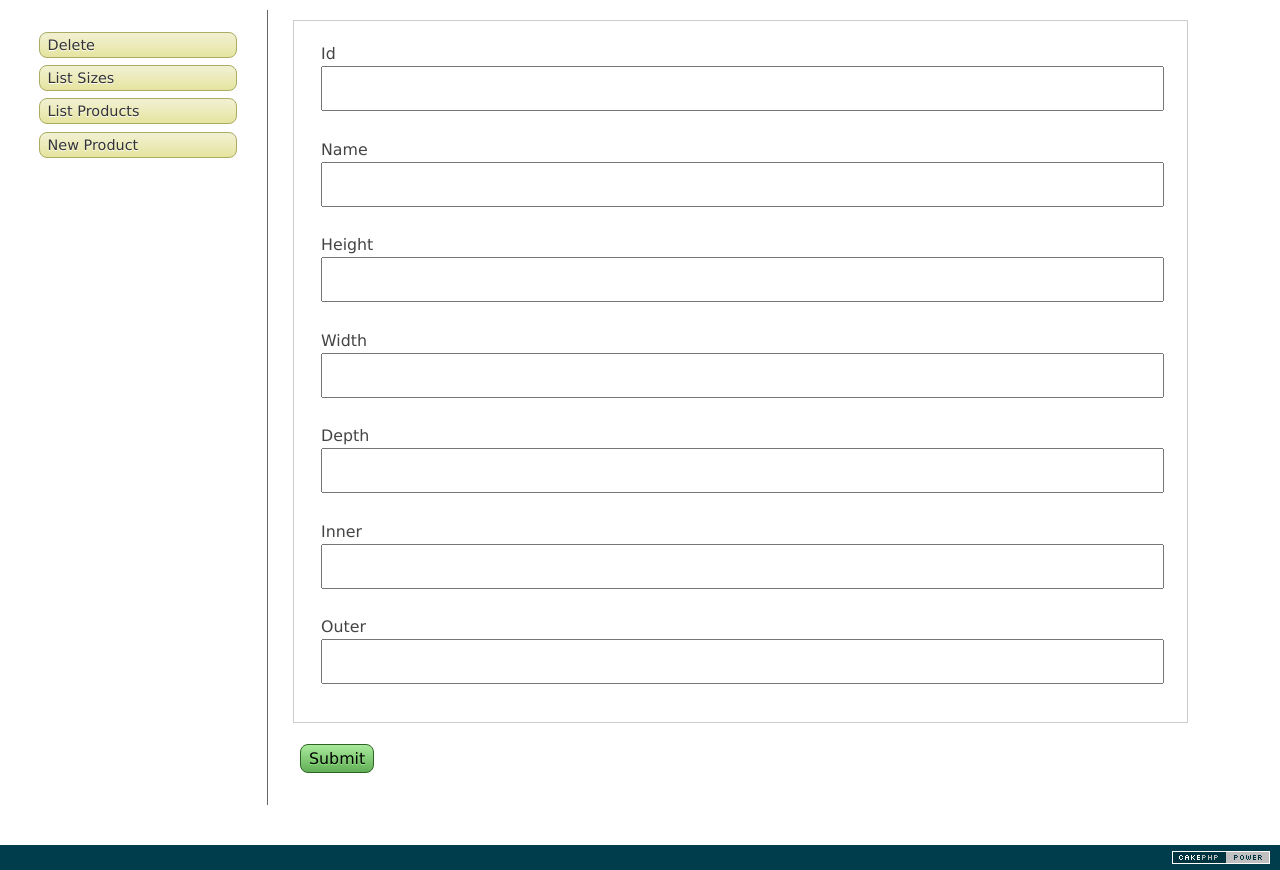
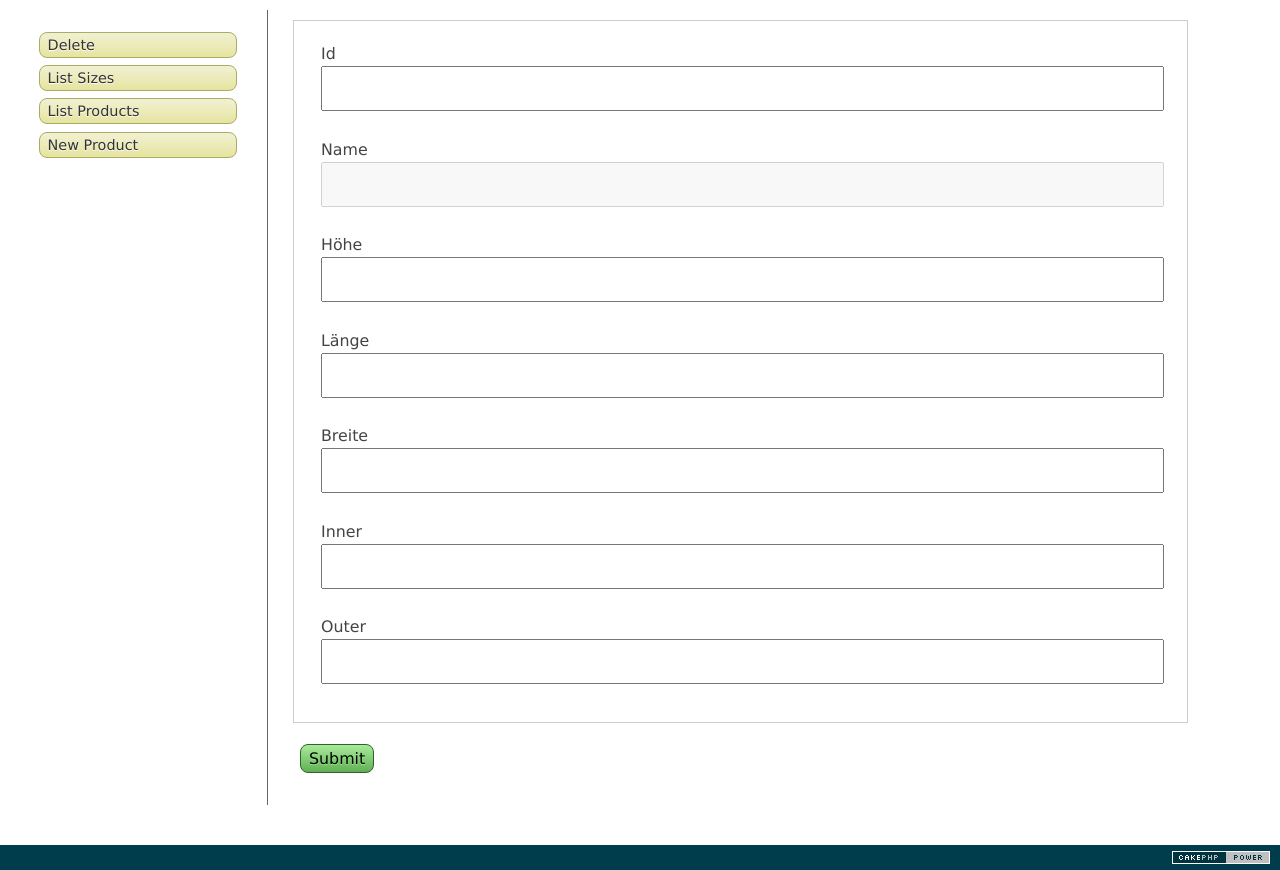
Before and after one commit to spatzschke/padcon-leipzig2011, a CakePHP app: the page made by app/views/sizes/edit.ctp in a window 1280 px wide. Shown: the part 47-917 px from the top of the page. Run offline with PHP 8.4 and a stand-in for CakePHP, Linux system fonts and the light colour scheme; the template is opened without the code that fills it, so the values that code supplies are empty; form fields are guessed from the names that the template uses; some libraries are stand-ins or nearby versions.

Commit message:
data input

```diff
--- a/app/views/sizes/edit.ctp
+++ b/app/views/sizes/edit.ctp
@@ -7,7 +7,7 @@
 			var outer = $('#SizeOuter').val();
 
 			if(height != '' || width != '' || depth != '') {
-				$('#SizeName').val(height + 'x' + width + 'x' + depth + 'cm');
+				$('#SizeName').val(depth + 'x' + width + 'x' + height + 'cm');
 			}
 
 			if(outer != '' && width != '') {
@@ -30,10 +30,10 @@
 		<legend><?php __('Edit Size'); ?></legend>
 	<?php
 		echo $this->Form->input('id');
-		echo $this->Form->input('name');
-		echo $this->Form->input('height');
-		echo $this->Form->input('width');
-		echo $this->Form->input('depth');
+		echo $this->Form->input('name', array("label"=>"Name", "disabled"=>"disabled"));
+		echo $this->Form->input('height', array("label"=>"Höhe", "onkeyup"=>"javascript:setNameField();"));
+		echo $this->Form->input('width', array("label"=>"Länge", "onkeyup"=>"javascript:setNameField();"));
+		echo $this->Form->input('depth', array("label"=>"Breite", "onkeyup"=>"javascript:setNameField();"));
 		echo $this->Form->input('inner');
 		echo $this->Form->input('outer');
 	?>
```
Also changed, not shown: app/models/size.php (+1 -52 lines), app/tests/cases/controllers/products_controller.test.php (added, +46 -0 lines), app/views/sizes/add.ctp (+4 -4 lines).
